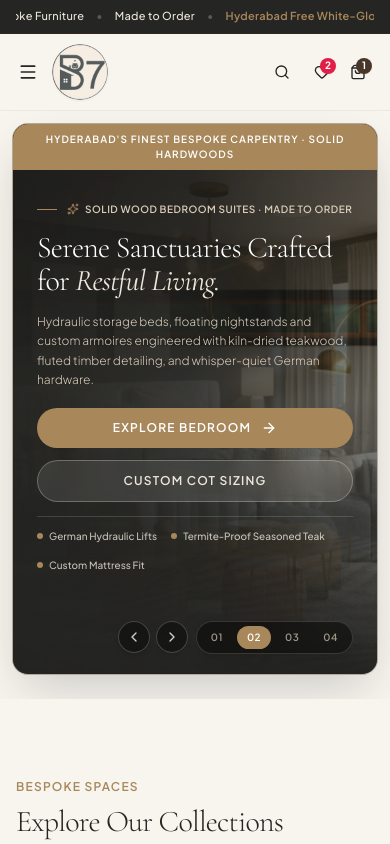
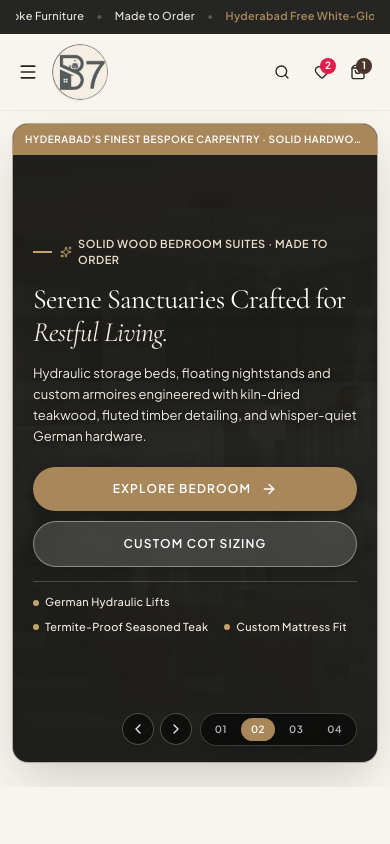
Before and after one commit to lokesh19-lokesh/b7homes, a React (Vite) app: page / in a window 390 px wide. Shown: the top 844 px of the page. Built offline with nearby package versions, Linux system fonts and the light colour scheme; a web font is replaced by a local one.

Commit message:
Enhance hero section mobile layout, height, and typography visibility

```diff
--- a/src/components/sections/HeroSection.tsx
+++ b/src/components/sections/HeroSection.tsx
@@ -169,7 +169,7 @@ export const HeroSection: React.FC = () => {
       <div className="max-w-[1440px] min-[1366px]:max-w-[97%] 2xl:max-w-[1720px] 3xl:max-w-[1840px] mx-auto px-3 sm:px-6 lg:px-8 xl:px-10 min-[1366px]:px-5 2xl:px-8">
         {/* Sculptural Framed Rounded Hero Banner (Matching the reference banner shape) */}
         <div
-          className="relative rounded-2xl sm:rounded-3xl lg:rounded-[28px] overflow-hidden border border-[#D8CBB9]/80 shadow-[0_20px_50px_-10px_rgba(37,37,35,0.22)] bg-[#252523] flex flex-col justify-between min-h-[540px] sm:min-h-[580px] lg:h-[620px] xl:h-[660px] 2xl:h-[690px]"
+          className="relative rounded-2xl sm:rounded-3xl lg:rounded-[28px] overflow-hidden border border-[#D8CBB9]/80 shadow-[0_20px_50px_-10px_rgba(37,37,35,0.22)] bg-[#252523] flex flex-col justify-between min-h-[640px] xs:min-h-[670px] sm:min-h-[580px] lg:h-[620px] xl:h-[660px] 2xl:h-[690px]"
           onMouseEnter={() => setIsPaused(true)}
           onMouseLeave={() => setIsPaused(false)}
           onTouchStart={handleTouchStart}
@@ -177,15 +177,15 @@ export const HeroSection: React.FC = () => {
           onTouchEnd={handleTouchEnd}
         >
           {/* Top Integrated Campaign Ribbon Bar */}
-          <div className="relative z-20 w-full bg-[#A8875B] text-white py-2 sm:py-2.5 px-4 text-center text-[10px] sm:text-xs font-semibold uppercase tracking-widest flex items-center justify-center gap-2 shadow-xs">
-            <span>HYDERABAD'S FINEST BESPOKE CARPENTRY · SOLID HARDWOODS</span>
+          <div
+            onClick={() => setIsBookingOpen(true)}
+            className="relative z-20 w-full bg-[#A8875B] hover:bg-[#97784D] text-white py-2 sm:py-2.5 px-3 sm:px-4 text-center text-[10px] sm:text-xs font-semibold uppercase tracking-wider sm:tracking-widest flex items-center justify-center gap-1.5 sm:gap-2 shadow-xs cursor-pointer transition-colors"
+          >
+            <span className="truncate">HYDERABAD'S FINEST BESPOKE CARPENTRY · SOLID HARDWOODS</span>
             <span className="hidden sm:inline text-white/60">|</span>
-            <button
-              onClick={() => setIsBookingOpen(true)}
-              className="hidden sm:inline-flex items-center gap-1 hover:underline text-[#F8F5EF]"
-            >
-              <span>BOOK A FREE HOME DESIGN VISIT &rarr;</span>
-            </button>
+            <span className="hidden sm:inline-flex items-center gap-1 underline underline-offset-2 text-[#F8F5EF]">
+              BOOK A FREE HOME DESIGN VISIT &rarr;
+            </span>
           </div>
 
           {/* Background Slides with Crossfade and Subtle Ken Burns Zoom */}
@@ -202,30 +202,34 @@ export const HeroSection: React.FC = () => {
                   <img
                     src={slide.image}
                     alt={slide.imageAlt}
-                    className={`w-full h-full object-cover object-center filter brightness-[0.76] contrast-[1.04] transition-transform duration-[7000ms] ease-out ${
+                    className={`w-full h-full object-cover object-center filter brightness-[0.70] sm:brightness-[0.76] contrast-[1.05] transition-transform duration-[7000ms] ease-out ${
                       isActive ? 'scale-105' : 'scale-100'
                     }`}
                     loading={index === 0 ? 'eager' : 'lazy'}
                   />
-                  {/* Editorial Gradients: darker on left for clear typography contrast, warm ambience across base */}
-                  <div className="absolute inset-0 bg-gradient-to-r from-[#252523]/95 via-[#252523]/75 to-transparent lg:w-3/4" />
-                  <div className="absolute inset-0 bg-gradient-to-t from-[#252523] via-transparent to-black/35" />
+                  {/* High-Contrast Mobile Dark Overlays: ensures 100% crystal-clear text readability over all slide photos */}
+                  <div className="sm:hidden absolute inset-0 bg-[#1D1D1B]/70" />
+                  <div className="sm:hidden absolute inset-0 bg-gradient-to-b from-[#1D1D1B]/90 via-[#1D1D1B]/60 to-[#1D1D1B]/95" />
+
+                  {/* Desktop Editorial Gradients: darker on left for clear typography contrast, warm ambience across base */}
+                  <div className="hidden sm:block absolute inset-0 bg-gradient-to-r from-[#252523]/95 via-[#252523]/75 to-transparent lg:w-3/4" />
+                  <div className="hidden sm:block absolute inset-0 bg-gradient-to-t from-[#252523] via-transparent to-black/35" />
                 </div>
               );
             })}
           </div>
 
           {/* Hero Content Container */}
-          <div className="relative z-10 px-6 sm:px-10 lg:px-14 xl:px-16 pt-8 sm:pt-12 lg:pt-14 pb-12 w-full flex-1 flex flex-col justify-center">
+          <div className="relative z-10 px-5 xs:px-6 sm:px-10 lg:px-14 xl:px-16 pt-7 xs:pt-8 sm:pt-12 lg:pt-14 pb-6 sm:pb-10 w-full flex-1 flex flex-col justify-center">
             <div className="max-w-xl lg:max-w-2xl xl:max-w-3xl space-y-3.5 sm:space-y-5">
               {/* Eyebrow & Category Index */}
               <div
                 key={`eyebrow-${currentSlide}`}
-                className="flex items-center gap-2.5 animate-in fade-in slide-in-from-bottom-2 duration-500"
+                className="flex items-center gap-2 sm:gap-2.5 animate-in fade-in slide-in-from-bottom-2 duration-500"
               >
-                <span className="w-5 sm:w-8 h-[1px] bg-[#A8875B]" />
-                <p className="text-[10px] sm:text-xs font-semibold tracking-wider sm:tracking-widest uppercase text-[#D8CBB9] flex items-center gap-1.5 sm:gap-2">
-                  <Sparkles className="w-3 h-3 sm:w-3.5 sm:h-3.5 text-[#A8875B] shrink-0" />
+                <span className="w-5 sm:w-8 h-[1.5px] bg-[#C5A26B]" />
+                <p className="text-[11px] sm:text-xs font-semibold tracking-wider sm:tracking-widest uppercase text-[#EADFCB] flex items-center gap-1.5 sm:gap-2 drop-shadow-xs">
+                  <Sparkles className="w-3 h-3 sm:w-3.5 sm:h-3.5 text-[#C5A26B] shrink-0" />
                   <span>{active.eyebrow}</span>
                 </p>
               </div>
@@ -233,19 +237,19 @@ export const HeroSection: React.FC = () => {
               {/* Large Editorial Headline */}
               <h1
                 key={`headline-${currentSlide}`}
-                className="font-serif text-3xl sm:text-5xl lg:text-6xl xl:text-6.5xl font-light text-[#FFFFFF] tracking-tight leading-[1.12] animate-in fade-in slide-in-from-bottom-3 duration-500"
+                className="font-serif text-[28px] xs:text-[32px] sm:text-5xl lg:text-6xl xl:text-6.5xl font-normal sm:font-light text-[#FFFFFF] tracking-tight leading-[1.18] sm:leading-[1.12] drop-shadow-[0_2px_8px_rgba(0,0,0,0.6)] animate-in fade-in slide-in-from-bottom-3 duration-500"
               >
                 {active.headlinePrefix}{' '}
-                <span className="italic font-normal text-[#EDE7DC]">
+                <span className="italic font-normal text-[#F4EBE1]">
                   {active.headlineAccent}
                 </span>
                 {active.headlineSuffix && ` ${active.headlineSuffix}`}
               </h1>
 
-              {/* Editorial Description */}
+              {/* Editorial Description with enhanced readability */}
               <p
                 key={`desc-${currentSlide}`}
-                className="text-xs sm:text-base text-[#D8CBB9] font-light leading-relaxed max-w-xl animate-in fade-in slide-in-from-bottom-4 duration-500"
+                className="text-[13px] xs:text-[14px] sm:text-base text-[#F0EBE1] font-normal sm:font-light leading-relaxed max-w-xl drop-shadow-[0_1px_4px_rgba(0,0,0,0.7)] animate-in fade-in slide-in-from-bottom-4 duration-500"
               >
                 {active.description}
               </p>
@@ -253,13 +257,13 @@ export const HeroSection: React.FC = () => {
               {/* CTA Buttons */}
               <div
                 key={`cta-${currentSlide}`}
-                className="flex flex-col sm:flex-row items-stretch sm:items-center gap-3 pt-1 animate-in fade-in slide-in-from-bottom-4 duration-500"
+                className="flex flex-col sm:flex-row items-stretch sm:items-center gap-2.5 sm:gap-3 pt-1.5 animate-in fade-in slide-in-from-bottom-4 duration-500"
               >
                 {/* Primary CTA */}
                 <a
                   href={active.primaryHref}
                   onClick={(e) => scrollToAnchor(e, active.primaryHref)}
-                  className="bg-[#A8875B] hover:bg-[#8E6F45] text-white py-3 sm:py-3.5 px-6 sm:px-7 rounded-full text-xs font-semibold uppercase tracking-widest flex items-center justify-center gap-2.5 shadow-luxury transition-all duration-300 hover:scale-105 active:scale-95 group"
+                  className="w-full sm:w-auto bg-[#A8875B] hover:bg-[#8E6F45] text-white py-3.5 px-6 sm:px-7 rounded-full text-xs font-semibold uppercase tracking-widest flex items-center justify-center gap-2.5 shadow-[0_4px_16px_rgba(0,0,0,0.3)] transition-all duration-300 hover:scale-105 active:scale-95 group"
                 >
                   <span>{active.primaryCta}</span>
                   <ArrowRight className="w-4 h-4 group-hover:translate-x-1 transition-transform" />
@@ -268,7 +272,7 @@ export const HeroSection: React.FC = () => {
                 {/* Secondary CTA */}
                 <button
                   onClick={() => setIsBookingOpen(true)}
-                  className="bg-white/10 hover:bg-white/20 text-[#EDE7DC] hover:text-white border border-[#EDE7DC]/30 py-3 sm:py-3.5 px-6 sm:px-7 rounded-full text-xs font-semibold uppercase tracking-widest flex items-center justify-center gap-2 backdrop-blur-md transition-all duration-300 active:scale-95"
+                  className="w-full sm:w-auto bg-white/15 hover:bg-white/25 text-white border border-white/40 py-3.5 px-6 sm:px-7 rounded-full text-xs font-semibold uppercase tracking-widest flex items-center justify-center gap-2 backdrop-blur-md transition-all duration-300 active:scale-95 shadow-[0_4px_16px_rgba(0,0,0,0.2)]"
                 >
                   <span>{active.secondaryCta}</span>
                 </button>
@@ -277,12 +281,12 @@ export const HeroSection: React.FC = () => {
               {/* Trust Badges */}
               <div
                 key={`badges-${currentSlide}`}
-                className="pt-3 sm:pt-4 border-t border-white/15 flex flex-wrap items-center gap-3.5 sm:gap-6 text-[10px] sm:text-xs text-[#EDE7DC]/80 animate-in fade-in duration-700"
+                className="pt-3 sm:pt-4 border-t border-white/20 flex flex-wrap items-center gap-x-4 gap-y-2 sm:gap-6 text-[11px] sm:text-xs text-[#F2ECE3] font-medium animate-in fade-in duration-700"
               >
                 {active.badges.map((badge, idx) => (
                   <div key={idx} className="flex items-center gap-1.5 sm:gap-2">
-                    <span className="w-1.5 h-1.5 rounded-full bg-[#A8875B]" />
-                    <span className="font-medium">{badge}</span>
+                    <span className="w-1.5 h-1.5 rounded-full bg-[#C5A26B] shrink-0 shadow-xs" />
+                    <span className="tracking-wide">{badge}</span>
                   </div>
                 ))}
               </div>
@@ -290,7 +294,7 @@ export const HeroSection: React.FC = () => {
           </div>
 
           {/* Slider Controls: Unified Horizontal Luxury Toolbar (Inside the Card) */}
-          <div className="relative z-20 px-6 sm:px-10 lg:px-14 xl:px-16 pb-5 sm:pb-6 flex items-center justify-between">
+          <div className="relative z-20 px-5 xs:px-6 sm:px-10 lg:px-14 xl:px-16 pb-4 sm:pb-6 flex items-center justify-between">
             {/* Subtle Scroll Down Indicator */}
             <div className="hidden sm:flex items-center gap-2 text-white/50 hover:text-white transition-colors cursor-pointer">
               <a
@@ -314,21 +318,21 @@ export const HeroSection: React.FC = () => {
                 <button
                   onClick={prevSlide}
                   aria-label="Previous slide"
-                  className="w-8 h-8 sm:w-9 sm:h-9 rounded-full bg-black/40 hover:bg-[#A8875B] text-white/80 hover:text-white border border-white/20 hover:border-[#A8875B] backdrop-blur-md flex items-center justify-center transition-all duration-300 active:scale-95 shadow-md"
+                  className="w-8 h-8 sm:w-9 sm:h-9 rounded-full bg-black/50 hover:bg-[#A8875B] text-white/90 hover:text-white border border-white/25 hover:border-[#A8875B] backdrop-blur-md flex items-center justify-center transition-all duration-300 active:scale-95 shadow-md"
                 >
                   <ChevronLeft className="w-4 h-4" />
                 </button>
                 <button
                   onClick={nextSlide}
                   aria-label="Next slide"
-                  className="w-8 h-8 sm:w-9 sm:h-9 rounded-full bg-black/40 hover:bg-[#A8875B] text-white/80 hover:text-white border border-white/20 hover:border-[#A8875B] backdrop-blur-md flex items-center justify-center transition-all duration-300 active:scale-95 shadow-md"
+                  className="w-8 h-8 sm:w-9 sm:h-9 rounded-full bg-black/50 hover:bg-[#A8875B] text-white/90 hover:text-white border border-white/25 hover:border-[#A8875B] backdrop-blur-md flex items-center justify-center transition-all duration-300 active:scale-95 shadow-md"
                 >
                   <ChevronRight className="w-4 h-4" />
                 </button>
               </div>
 
               {/* Slide Indicators with Progress Line */}
-              <div className="flex items-center gap-1 sm:gap-1.5 bg-black/45 backdrop-blur-md border border-white/15 p-1 rounded-full shadow-lg">
+              <div className="flex items-center gap-1 sm:gap-1.5 bg-black/55 backdrop-blur-md border border-white/20 p-1 rounded-full shadow-lg">
                 {slides.map((slide, index) => {
                   const isCurrent = index === currentSlide;
                   return (
@@ -339,7 +343,7 @@ export const HeroSection: React.FC = () => {
                       className={`relative px-2.5 sm:px-3 py-1 rounded-full text-[10px] sm:text-xs uppercase tracking-wider font-semibold transition-all duration-300 flex items-center gap-1.5 overflow-hidden ${
                         isCurrent
                           ? 'text-white bg-[#A8875B]'
-                          : 'text-[#D8CBB9]/70 hover:text-[#EDE7DC] hover:bg-white/10'
+                          : 'text-white/70 hover:text-white hover:bg-white/10'
                       }`}
                     >
                       <span>0{index + 1}</span>
```
